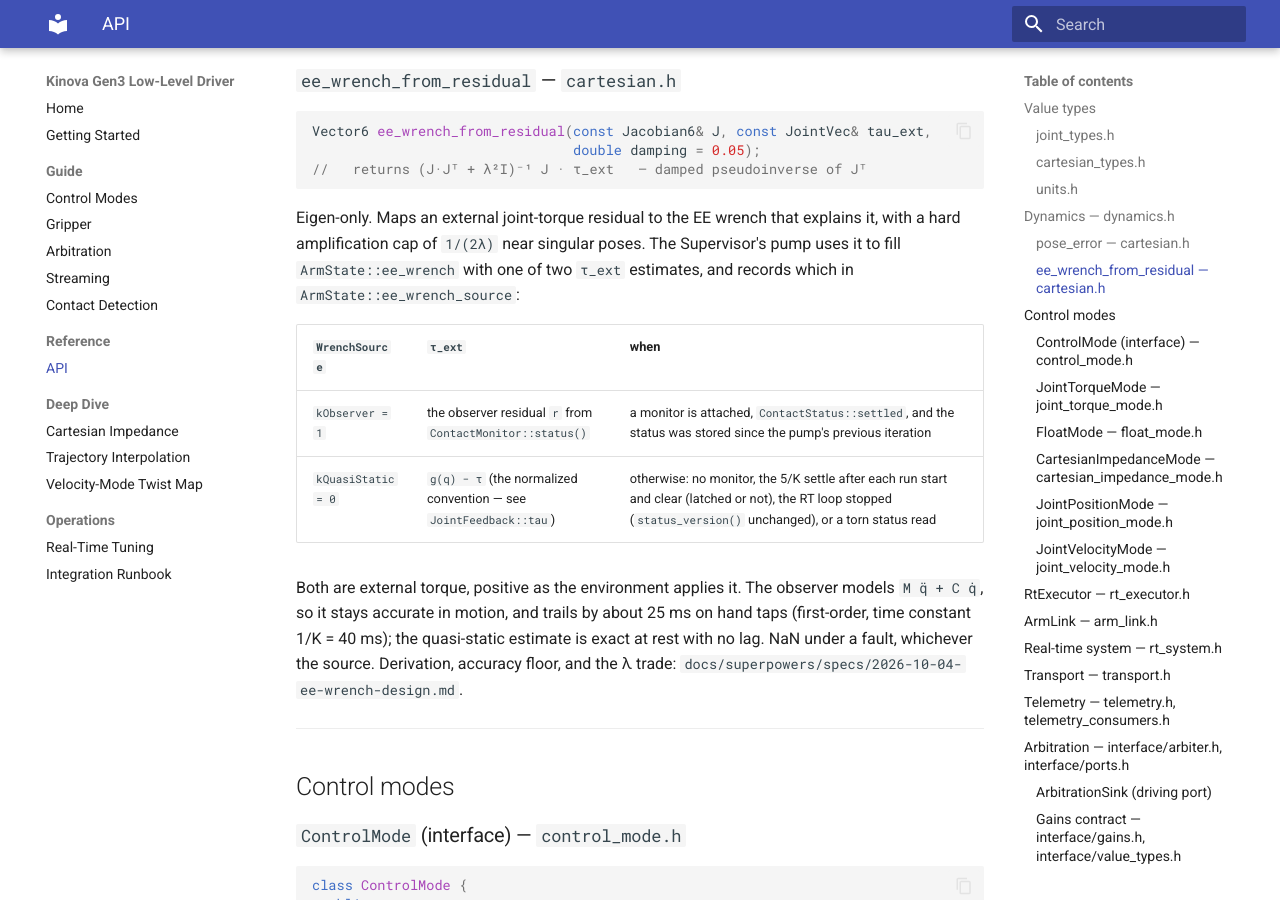
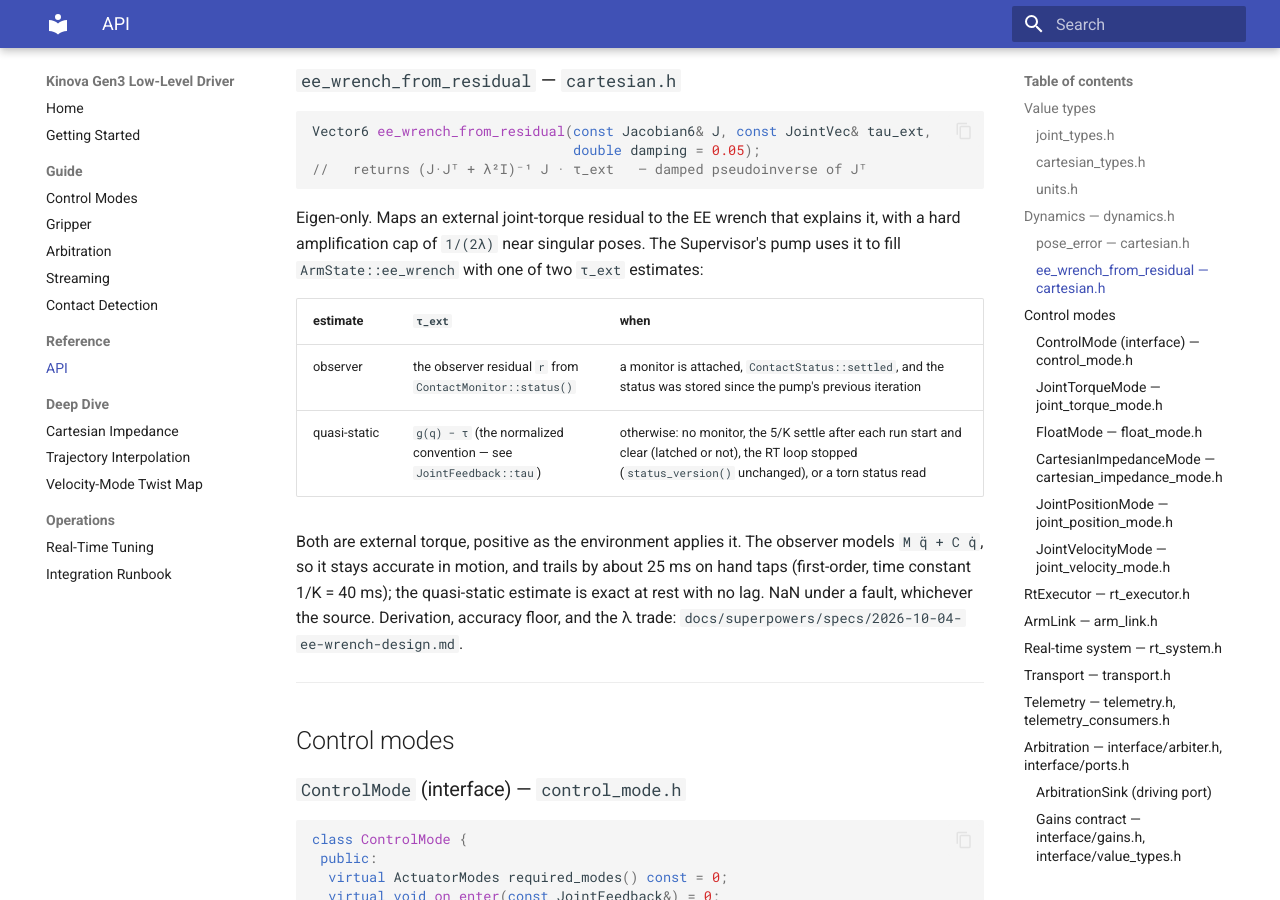
Before and after one commit to rammp-org/kinova-gen3-driver, an MkDocs documentation site: the page built from docs/reference/api.md, in a window 1280 px wide and 900 px high, scrolled down 1928 px. Built offline with MkDocs 1.6.1 and Material for MkDocs 9.7.7, drawn with Linux system fonts in a browser that asks for light colours.

Commit message:
Drop ArmState::ee_wrench_source: the wrench's source is not published
The tests tell the estimates apart by value. publish_after stores the sample
before the pump starts, so its first iteration sees the monitor's last status
as new (the per-iteration freshness check made that a race).

Co-Authored-By: Claude Opus 5.5 <noreply@anthropic.com>
Claude-Session: https://claude.ai/code/session_01QoDtVooiDnUEqF5CxgSapR

```diff
--- a/docs/reference/api.md
+++ b/docs/reference/api.md
@@ -101,12 +101,12 @@ Vector6 ee_wrench_from_residual(const Jacobian6& J, const JointVec& tau_ext,
 Eigen-only. Maps an external joint-torque residual to the EE wrench that
 explains it, with a hard amplification cap of `1/(2λ)` near singular poses. The
 Supervisor's pump uses it to fill `ArmState::ee_wrench` with one of two
-`τ_ext` estimates, and records which in `ArmState::ee_wrench_source`:
+`τ_ext` estimates:
 
-| `WrenchSource` | `τ_ext` | when |
+| estimate | `τ_ext` | when |
 | --- | --- | --- |
-| `kObserver = 1` | the observer residual `r` from `ContactMonitor::status()` | a monitor is attached, `ContactStatus::settled`, and the status was stored since the pump's previous iteration |
-| `kQuasiStatic = 0` | `g(q) − τ` (the normalized convention — see `JointFeedback::tau`) | otherwise: no monitor, the 5/K settle after each run start and clear (latched or not), the RT loop stopped (`status_version()` unchanged), or a torn status read |
+| observer | the observer residual `r` from `ContactMonitor::status()` | a monitor is attached, `ContactStatus::settled`, and the status was stored since the pump's previous iteration |
+| quasi-static | `g(q) − τ` (the normalized convention — see `JointFeedback::tau`) | otherwise: no monitor, the 5/K settle after each run start and clear (latched or not), the RT loop stopped (`status_version()` unchanged), or a torn status read |
 
 Both are external torque, positive as the environment applies it. The observer
 models `M q̈ + C q̇`, so it stays accurate in motion, and trails by about 25 ms
```
Also changed, not shown: CHANGELOG.md (+1 -4 lines), docs/guide/contact-detection.md (+1 -1 lines), docs/superpowers/specs/2026-10-04-ee-wrench-design.md (+2 -3 lines), 4 other files.
